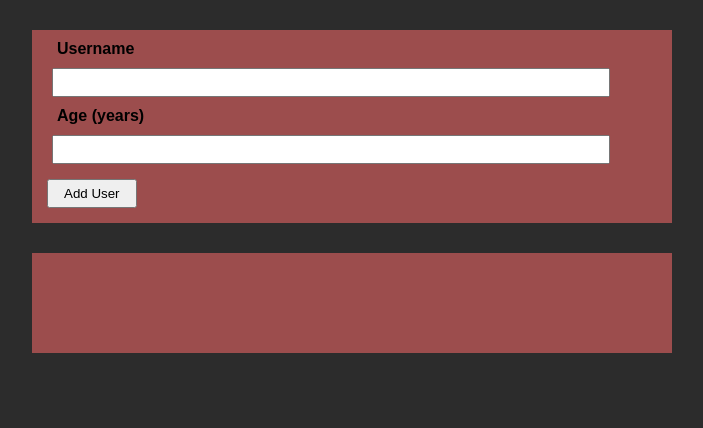
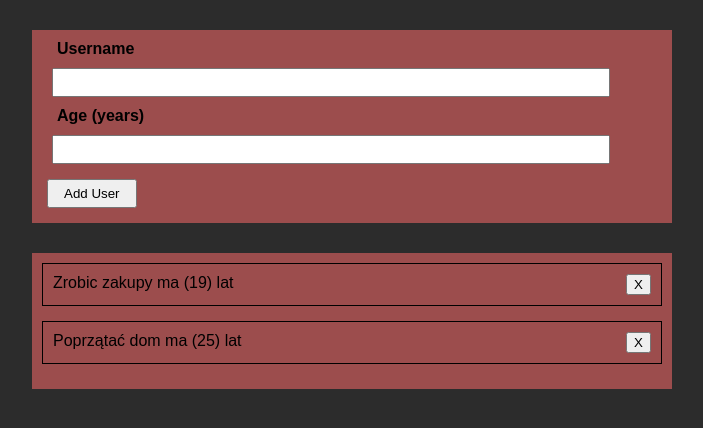
Before and after one commit to Waldekk95/MyOwnTodos, a React (Create React App) app: page / in a window 1280 px wide. Shown: the top 428 px of the page, without its empty margins (288-991 px from the left). Built offline with nearby package versions, Linux system fonts and the light colour scheme.

Commit message:
trying add typescript for whole code. need to fix some problems with that

```diff
--- a/src/App.jsx
+++ b/src/App.tsx
@@ -1,12 +1,13 @@
-import React, { useState } from "react";
+import React from "react";
+import { useState } from "react";
 import Form from "./components/Form";
 import List from "./components/List";
 
-function App () {
+function App() {
   const [itemList, setItemList] = useState([]);
 
   console.log(itemList);
-  const addUserHandler = (uName, uAge) => {
+  const addUserHandler = (uName: any, uAge: any) => {
     setItemList((prevItemsList) => {
       return [
         ...prevItemsList,
--- a/src/components/Form.jsx
+++ b/src/components/Form.tsx
@@ -1,14 +1,15 @@
 import { useState } from "react";
+import React from "react";
 import "./Form.css";
 
 import ErrorModal from "./UI/ErrorModal";
 
-const Form = (props) => {
+const Form = (props: { onAddItem: (arg0: string, arg1: string) => void }) => {
   const [userName, setUserName] = useState("");
   const [userAge, setUserAge] = useState("");
   const [error, setError] = useState();
 
-  const addItem = (event) => {
+  const addItem = (event: { preventDefault: () => void }) => {
     event.preventDefault();
     if (userName.trim().length === 0) {
       setError({
@@ -17,14 +18,13 @@ const Form = (props) => {
       });
       return;
     }
-    if (userAge < 0.01) {
+    if (userAge < "0") {
       setError({
         title: "Błędny wiek",
         message: "Wprowadź prawidłowy wiek (większy od 0)",
       });
       return;
     } else {
-      // event.preventDefault();
       props.onAddItem(userName, userAge);
       setUserName("");
       setUserAge("");
--- a/src/components/List.tsx
+++ b/src/components/List.tsx
@@ -2,32 +2,31 @@ import "./List.css";
 import Item from "./Item";
 import React from "react";
 
-const List = (props: { items: any[]; }) => {
-  // const users = [
-  //   {
-  //     name: "Adam",
-  //     age: 19,
-  //     id: "A1",
-  //   },
-  //   {
-  //     name: "Ela",
-  //     age: 25,
-  //     id: "A2",
-  //   },
-  //   {
-  //     name: "Grześ",
-  //     age: 34,
-  //     id: "A3",
-  //   },
-  // ];
+const List = (props: { items: any[] }) => {
+  const basicTodos = [
+    {
+      name: "Zrobic zakupy",
+      age: 19,
+      id: "A1",
+    },
+    {
+      name: "Poprzątać dom",
+      age: 25,
+      id: "A2",
+    },
+  ];
 
   return (
     <ul className="list">
-      {/* {users.map((user) => {
+      {basicTodos.map((basicTodo) => {
         return (
-          <Item userName={user.name} userAge={user.age} id={user.id}></Item>
+          <Item
+            userName={basicTodo.name}
+            userAge={basicTodo.age}
+            id={basicTodo.id}
+          ></Item>
         );
-      })} */}
+      })}
       {props.items.map((item) => {
         return (
           <Item userName={item.name} userAge={item.age} id={item.id}></Item>
```
Also changed, not shown: src/components/Item.tsx (+4 -4 lines), 1 other file (tests, documents, lock files or other folders).
